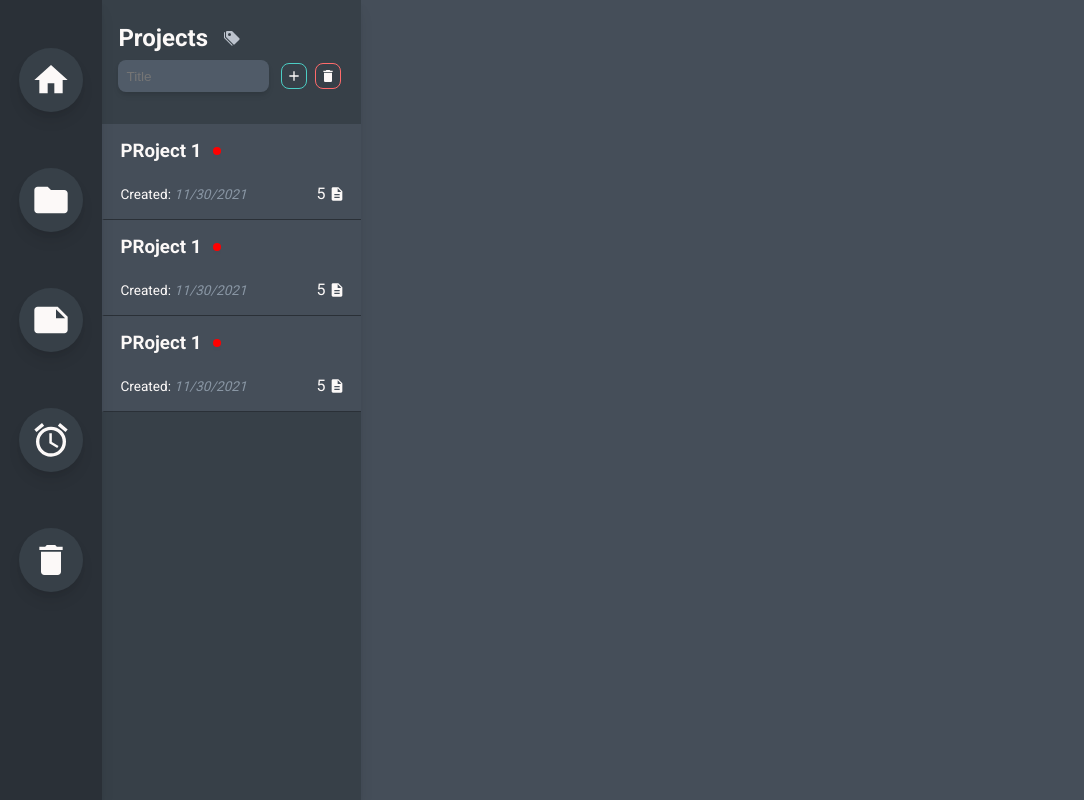
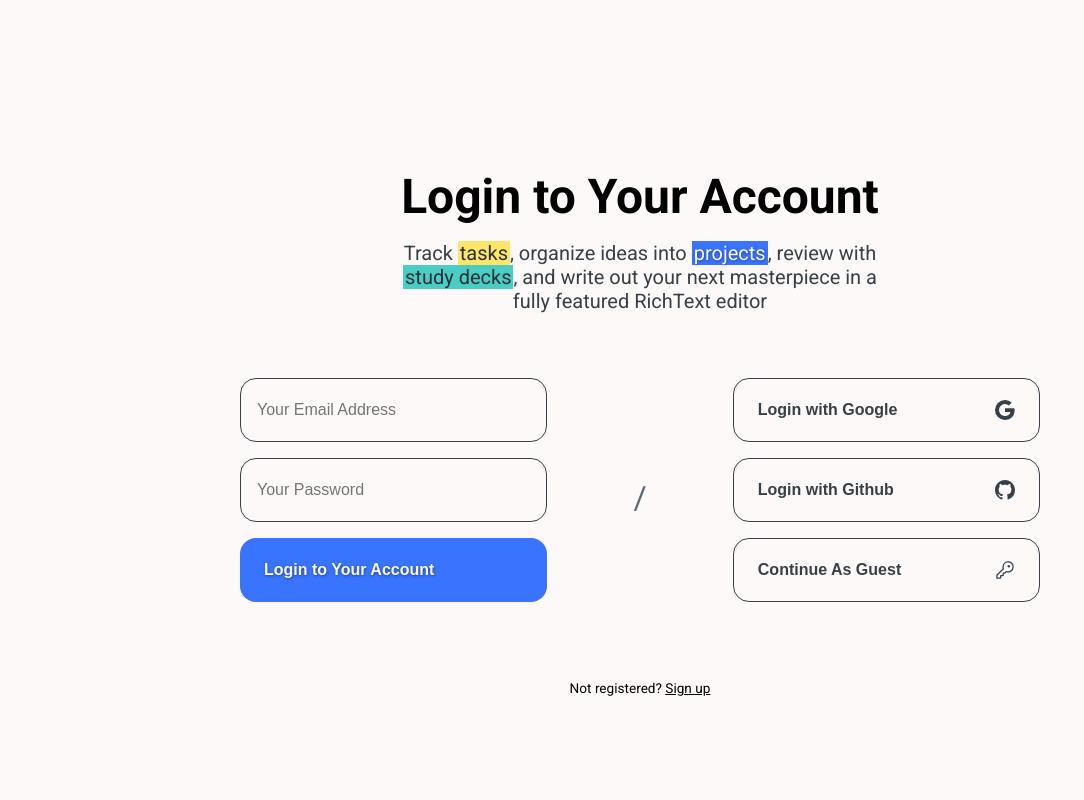
Before and after one commit to j-dsmith/clarity-productivity-app, a Next.js app: page /projects in a window 1280 px wide. Shown: the whole page, without its empty margins (0-1084 px from the left). Built offline with nearby package versions, Linux system fonts and the light colour scheme; no server answers.

Commit message:
Testing solutions for mongoose schema compilation error. Connected logout function and added logout button to sidebar

```diff
--- a/components/auth/auth-form.js
+++ b/components/auth/auth-form.js
@@ -1,7 +1,6 @@
 import { useState } from 'react';
 import { useRouter } from 'next/router';
-import { motion } from 'framer-motion';
-import { signIn } from 'next-auth/client/_utils';
+import { signIn } from 'next-auth/react';
 import { createUser } from '../../helpers/auth';
 import {
   StyledLoginPage,
@@ -49,7 +48,6 @@ const AuthForm = () => {
       // Create new user
       try {
         const result = await createUser(emailValue, passwordValue);
-        console.log(result);
         router.replace('/');
       } catch (error) {
         console.log(error);
@@ -58,7 +56,7 @@ const AuthForm = () => {
   };
 
   const inputVariant = {
-    focus: {
+    hover: {
       transition: { duration: 0.5, type: 'spring' },
       scale: 1.06,
       boxShadow:
@@ -72,8 +70,8 @@ const AuthForm = () => {
         <StyledFormHeader>
           <h1>{isLogin ? 'Login to Your Account' : 'Create Account'}</h1>
           <p>
-            Track <span id="tasks-span">tasks</span>, organize ideas into
-            <span id="projects-span">projects</span>, review with
+            Track <span id="tasks-span">tasks</span>, organize ideas into{' '}
+            <span id="projects-span">projects</span>, review with{' '}
             <span id="decks-span">study decks</span>, and write out your next
             masterpiece in a fully featured RichText editor
           </p>
@@ -89,7 +87,7 @@ const AuthForm = () => {
               onChange={(e) => setEmailValue(e.target.value)}
               required
               variants={inputVariant}
-              whileFocus="focus"
+              whileHover="hover"
             />
             <StyledTextInput
               type="Password"
@@ -100,7 +98,7 @@ const AuthForm = () => {
               onChange={(e) => setPasswordValue(e.target.value)}
               required
               variants={inputVariant}
-              whileFocus="focus"
+              whileHover="hover"
             />
             <FormBtn
               text={isLogin ? 'Login to Your Account' : 'Create Account'}
@@ -133,14 +131,7 @@ const AuthForm = () => {
         </StyledForm>
         <div className="loginStateControl" onClick={switchAuthModeHandler}>
           {isLogin ? 'Not registered? ' : 'Already have an account? '}
-          <motion.span
-            whileHover={{
-              color: 'hsl(222, 100%, 61%)',
-              transition: { duration: 0.2, ease: 'easeInOut' },
-            }}
-          >
-            {isLogin ? 'Sign up' : 'Login'}
-          </motion.span>
+          <span>{isLogin ? 'Sign up' : 'Login'}</span>
         </div>
       </StyledFormContainer>
     </StyledLoginPage>
--- a/components/auth/auth.styles.js
+++ b/components/auth/auth.styles.js
@@ -9,13 +9,11 @@ export const StyledLoginPage = styled.section`
   width: 100%;
   background-color: ${({ theme }) => theme.colors.cultured};
   color: ${({ theme }) => theme.colors.gray900};
-  border: 2px solid red;
 `;
 
 export const StyledFormContainer = styled.div`
   height: 70%;
   width: 70%;
-  border: 1px solid blue;
 
   .loginStateControl {
     text-align: center;
@@ -24,6 +22,11 @@ export const StyledFormContainer = styled.div`
     span {
       text-decoration: underline;
       cursor: pointer;
+      /* transition: all 100ms ease-in-out; */
+
+      &:hover {
+        color: ${({ theme }) => theme.colors.bluecrayola};
+      }
     }
   }
 `;
--- a/components/layout.js
+++ b/components/layout.js
@@ -1,8 +1,9 @@
 import styled from 'styled-components';
 import { motion } from 'framer-motion';
 import Sidebar from './sidebar.js';
-import SidebarTray from './sidebar-tray';
+import { useSession } from 'next-auth/react';
 import { fetchContext } from '../helpers/index.js';
+import AuthForm from './auth/auth-form.js';
 
 const StyledLayoutContainer = styled.section`
   height: 100%;
@@ -54,6 +55,18 @@ const Layout = ({ children }) => {
     },
   };
 
+  const { data: session } = useSession();
+  console.log(session);
+
+  if (!session) {
+    return <AuthForm />;
+  }
+
+  if (session.status === 'loading') {
+    return <div>loading</div>;
+  }
+
+  if (session.user && session.status !== 'loading') {
     return (
       <>
         <Sidebar />
@@ -67,6 +80,8 @@ const Layout = ({ children }) => {
         </StyledLayoutContainer>
       </>
     );
+  }
+  return <AuthForm />;
 };
 
 export default Layout;
--- a/components/sidebar.js/index.js
+++ b/components/sidebar.js/index.js
@@ -1,6 +1,7 @@
 import { StyledSidebar, SidebarItemList } from './sidebar.styles';
 import SidebarItem from './sidebar-item';
 import { data } from './sidebar-data';
+import LogoutBtn from './logout-btn';
 
 const Sidebar = () => {
   const renderSidebarItems = () => {
@@ -17,7 +18,10 @@ const Sidebar = () => {
 
   return (
     <StyledSidebar>
-      <SidebarItemList>{renderSidebarItems()}</SidebarItemList>
+      <SidebarItemList>
+        {renderSidebarItems()}
+        <LogoutBtn />
+      </SidebarItemList>
     </StyledSidebar>
   );
 };
--- /dev/null
+++ b/components/sidebar.js/logout-btn.js
@@ -0,0 +1,18 @@
+import { MdLogout } from 'react-icons/md';
+import { StyledIcon } from './sidebar.styles';
+import { signOut } from 'next-auth/react';
+
+const LogoutBtn = () => {
+  return (
+    <StyledIcon
+      whileHover="hover"
+      color="#fcfaf9"
+      btntype="logout"
+      onClick={() => signOut()}
+    >
+      <MdLogout />
+    </StyledIcon>
+  );
+};
+
+export default LogoutBtn;
--- a/components/sidebar.js/sidebar-item.js
+++ b/components/sidebar.js/sidebar-item.js
@@ -19,11 +19,7 @@ const SidebarItem = ({ title, icon, color, href }) => {
 
   return (
     <Link href={href}>
-      <StyledIcon
-        whileHover="hover"
-        color={color}
-        onClick={() => handleClick(title)}
-      >
+      <StyledIcon color={color} onClick={() => handleClick(title)}>
         {icon}
       </StyledIcon>
     </Link>
--- a/components/sidebar.js/sidebar.styles.js
+++ b/components/sidebar.js/sidebar.styles.js
@@ -16,7 +16,7 @@ export const StyledSidebar = styled.nav`
 export const SidebarItemList = styled.ul`
   margin: 0;
   padding: 0;
-  height: 80%;
+  height: 100%;
   width: 100%;
   display: flex;
   flex-direction: column;
@@ -25,7 +25,7 @@ export const SidebarItemList = styled.ul`
   list-style: none;
 `;
 
-export const StyledIcon = styled(motion.div)`
+export const StyledIcon = styled.div`
   margin: 0.5rem;
   padding: 0.75rem;
   border-radius: 50%;
@@ -40,6 +40,8 @@ export const StyledIcon = styled(motion.div)`
   &:hover {
     color: ${({ color }) => color};
     border-radius: 1.5rem;
+    /* background-color: ${({ btntype, theme }) =>
+      btntype === 'logout' ? theme.colors.gray900 : theme.colors.gray700}; */
   }
 
   svg {
--- a/pages/_app.js
+++ b/pages/_app.js
@@ -1,4 +1,5 @@
 import { createGlobalStyle, ThemeProvider } from 'styled-components';
+import { SessionProvider } from 'next-auth/react';
 import { AnimatePresence } from 'framer-motion';
 import { AnimationContextProvider } from '../store/animation-ctx';
 import Head from 'next/head';
@@ -54,8 +55,13 @@ body {
 
 `;
 
-export default function App({ Component, pageProps, router }) {
+export default function App({
+  Component,
+  pageProps: { session, ...pageProps },
+  router,
+}) {
   return (
+    <SessionProvider session={session}>
       <AnimationContextProvider>
         <GlobalStyle />
         <ThemeProvider theme={theme}>
@@ -83,5 +89,6 @@ export default function App({ Component, pageProps, router }) {
           </Layout>
         </ThemeProvider>
       </AnimationContextProvider>
+    </SessionProvider>
   );
 }
--- a/pages/api/auth/signup.js
+++ b/pages/api/auth/signup.js
@@ -1,6 +1,5 @@
 import { hashPassword } from '../../../helpers/auth.js';
 import connectDB from '../../../helpers/db';
-import User from '../../../models/user';
 
 const handler = async (req, res) => {
   if (req.method !== 'POST') {
@@ -26,6 +25,7 @@ const handler = async (req, res) => {
 
   // Open mongoose connection
   const db = await connectDB();
+
   // Check if user with email exists in database
   const existingUser = await User.findOne({ email });
   if (existingUser) {
```
Also changed, not shown: components/dashboard/calendar/calendar.styles.js (+8 -0 lines), components/dashboard/calendar/helpers.js (+7 -3 lines), pages/api/auth/[...nextauth].js (+15 -14 lines). Lines whose indentation alone changed are shown as unchanged.
